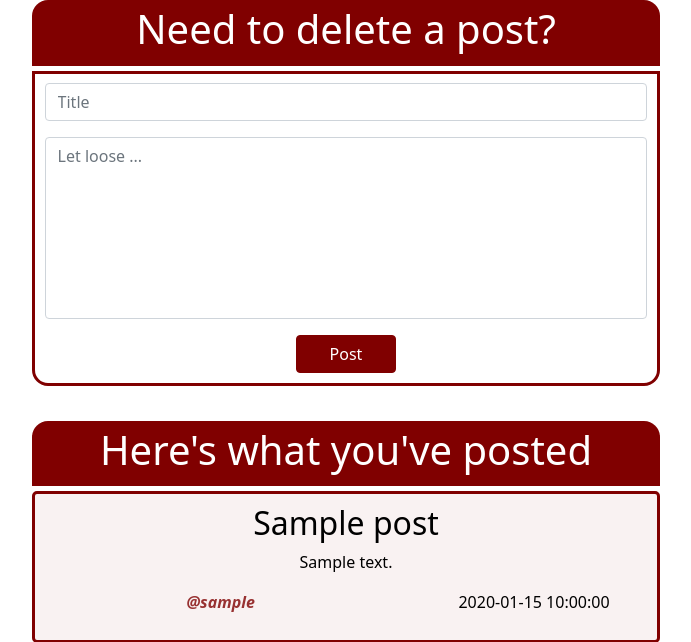
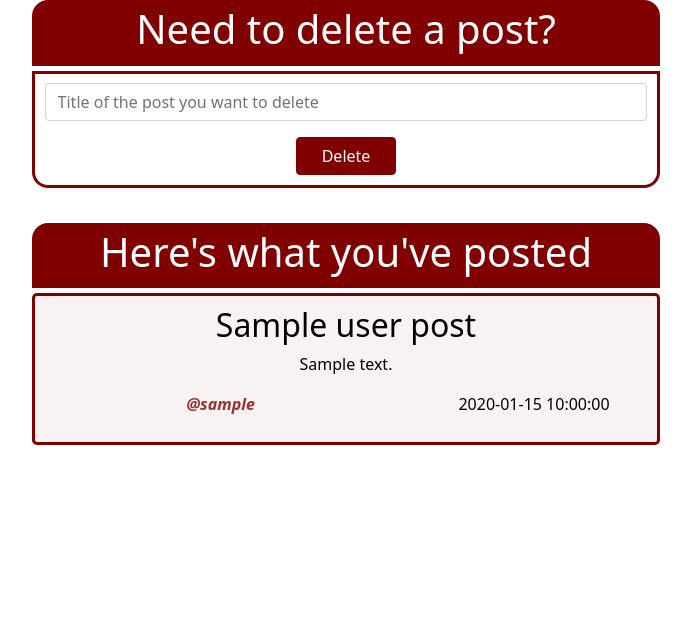
Before and after one commit to Arya-Yazdi/final-project, a Flask app: template templates/my_posts.html in a window 1280 px wide. Shown: the part 74-716 px from the top of the page, without its empty margins (294-985 px from the left). Run offline with Flask 2, Linux system fonts and the light colour scheme; the template is opened without the code that fills it: most values are stand-ins (such as "Sample title", 1, 10 or a date in 2020); some libraries are stand-ins or nearby versions; some web fonts are replaced.

Commit message:
my_posts page completed

```diff
--- a/app.py
+++ b/app.py
@@ -168,37 +168,28 @@ def my_posts():
     # When user submits a post
     if request.method == "POST":
 
-        # Ensure title is included
-        if not request.form.get("title"):
-            return apology("must provide title", 400)
-
-        # Ensure content of post is included
-        elif not request.form.get("content"):
-            return apology("Nothing is on your mind?", 400)
+        # Ensure title of post to be deleted is included
+        if not request.form.get("delete-title"):
+            return apology("must provide title of post you want to delete", 400)
 
         else:
-            # Get username of user from database
-            user = db.execute ("SELECT username FROM users WHERE id = ?", session["user_id"])
-            username = user[0]["username"]
+            # Get title and content user posts (and filter offensive words)
+            delete_title = request.form.get("delete-title")
 
-            # Get title and content user posts (and filter offensive words)
-            filtered_title = pf.censor(request.form.get("title"))
-            filtered_content = pf.censor(request.form.get("content"))
-
-            # Store title and content user posts in database
-            db.execute("INSERT INTO posts (username, user_id, title, content) VALUES (?, ?, ?, ?)", username, session["user_id"], filtered_title, filtered_content)
+            # Delete user's post from database
+            db.execute("DELETE FROM posts WHERE title = ? AND user_id = ? ", delete_title, session["user_id"])
 
             # Load all posts from database
-            posts = db.execute("SELECT * FROM posts ORDER BY time DESC")
+            user_posts = db.execute("SELECT * FROM posts WHERE user_id = ? ORDER BY time DESC ", session["user_id"])
 
-            return render_template("my_posts.html", posts=posts)
+            return render_template("my_posts.html", user_posts=user_posts)
 
     # User visits page without posting
     else:
         # Load all posts from database
-        posts = db.execute("SELECT * FROM posts ORDER BY time DESC")
+        user_posts = db.execute("SELECT * FROM posts WHERE user_id = ? ORDER BY time DESC ", session["user_id"])
 
-        return render_template("my_posts.html", posts=posts)
+        return render_template("my_posts.html",  user_posts= user_posts)
 ## END MAIN PAGES ##
 
 
--- a/static/styles.css
+++ b/static/styles.css
@@ -108,7 +108,7 @@ nav .navbar-brand
     border-radius: 5px;
 }
 
-#home-button {
+.main-button {
     background-color: rgb(128, 0, 0);
     color: rgb(255, 255, 255);
     border-color: rgb(128, 0, 0);
--- a/templates/home.html
+++ b/templates/home.html
@@ -17,7 +17,7 @@
             <div class="mb-3">
                 <textarea class="form-control" id="content" name="content" placeholder="Let loose ..." rows = "7" maxlength="500" style="resize: none"></textarea>
             </div>
-            <button class="btn btn-primary" id="home-button" type="submit"> Post </button>
+            <button class="btn btn-primary main-button" id="home-button" type="submit"> Post </button>
         </form>
     </div>
 
--- a/templates/my_posts.html
+++ b/templates/my_posts.html
@@ -12,12 +12,9 @@
     <div class="users-post-container">
         <form action="/my-posts" method="post">
             <div class="mb-3">
-                <input class="form-control" id="title" name="title" placeholder="Title" type="text" >
+                <input class="form-control" id="delete-title" name="delete-title" placeholder="Title of the post you want to delete" type="text" >
             </div>
-            <div class="mb-3">
-                <textarea class="form-control" id="content" name="content" placeholder="Let loose ..." rows = "7" maxlength="500" style="resize: none"></textarea>
-            </div>
-            <button class="btn btn-primary" id="home-button" type="submit"> Post </button>
+            <button class="btn btn-primary main-button" id="delete-button" type="submit"> Delete </button>
         </form>
     </div>
 
@@ -26,17 +23,17 @@
     </div>
 
     <div>
-        {% for post in posts %}
+        {% for user_post in user_posts %}
             <div class="others-post-container">
-                <h2>{{ post["title"] }} </h2>
-                <p>{{ post["content"] }} </p>
+                <h2>{{ user_post["title"] }} </h2>
+                <p>{{ user_post["content"] }} </p>
 
                 <div class="row">
                     <div class="column left">
-                        <p class="username"><strong> @{{ post["username"] }} </strong></p>
+                        <p class="username"><strong> @{{ user_post["username"] }} </strong></p>
                     </div>
                     <div class="column right">
-                        <p> {{ post["time"] }} </p>
+                        <p> {{ user_post["time"] }} </p>
                     </div>
                 </div>
 
```
Also changed, not shown: final.db, 1 other file.
